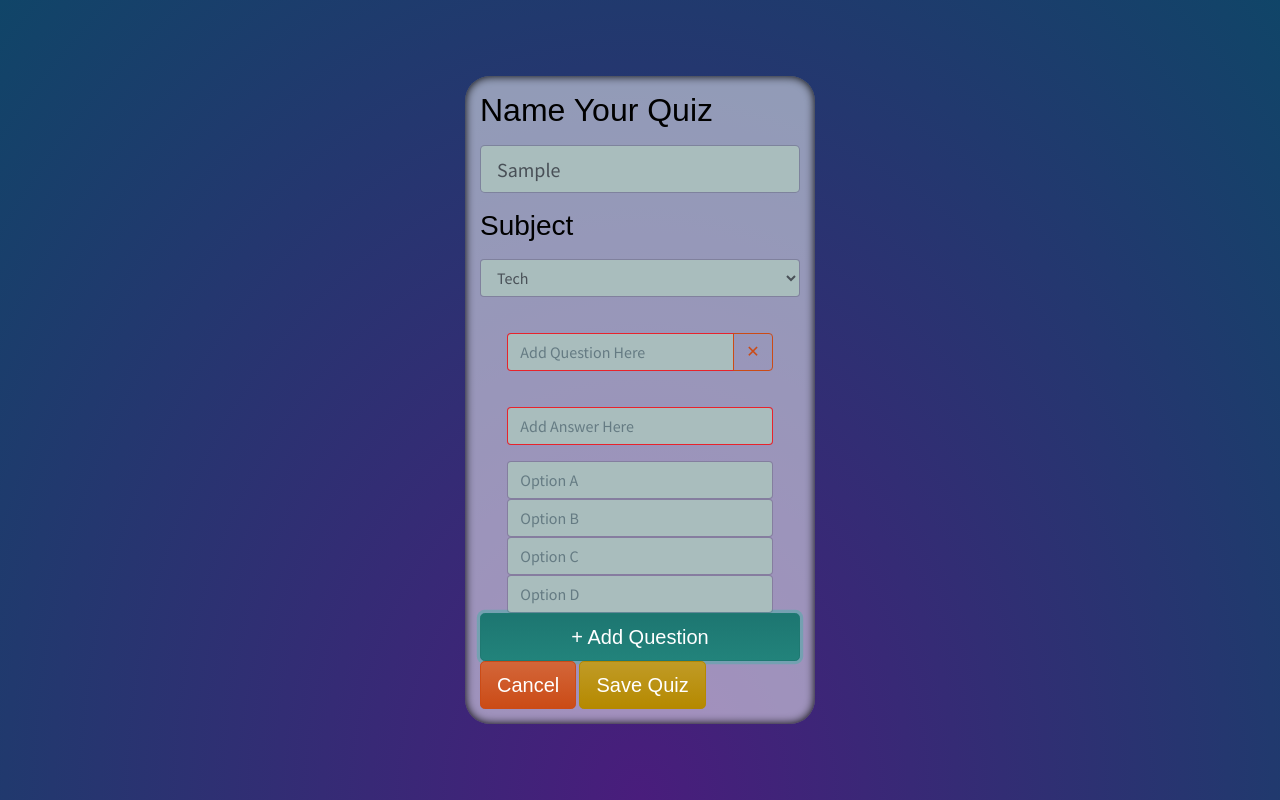
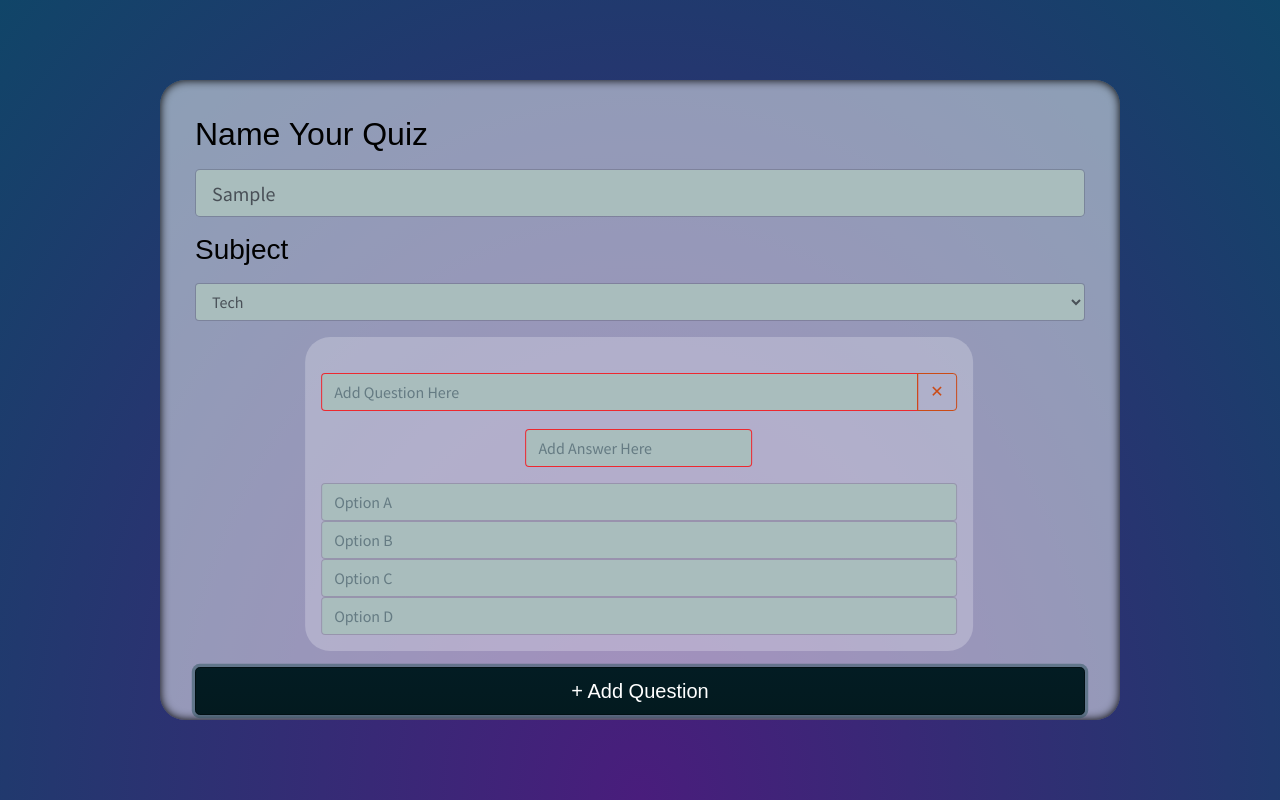
Before and after one commit to Darrellfr3/Quiznode, a React (Create React App) app in the folder client/: page /createQuiz in a window 1280 px wide. Both pictures are taken after typing "Sample" into the empty fields and a click on the button "+ Add Question". Built offline with nearby package versions, Linux system fonts and the light colour scheme; a web font is replaced by a local one.

Commit message:
create quiz styling

```diff
--- a/client/public/index.html
+++ b/client/public/index.html
@@ -8,7 +8,7 @@
   <link rel="manifest" href="%PUBLIC_URL%/manifest.json">
   <link rel="shortcut icon" href="%PUBLIC_URL%/favicon.ico">
   <link rel="stylesheet" href="https://cdnjs.cloudflare.com/ajax/libs/bootswatch/4.0.0/journal/bootstrap.min.css" />
-  <title>React Reading List</title>
+  <title>Quiznode</title>
 </head>
 
 <body>
--- a/client/src/components/CreateContainer/Question.css
+++ b/client/src/components/CreateContainer/Question.css
@@ -1,15 +1,20 @@
+body {
+
+}
+
 .mb-3 .qInput {
     border: 1px solid rgba(255, 0, 0, 0.767);
 }
 
 .mb-3 {
   margin-top: 20px;
+  opacity: 1;
 }
 
 .questionForm {
-  width: 350px !important;
+  width: 75% !important;
       position: fixed;
-      padding: 15px;
+      padding: 35px;
       top: 50%;
       left: 50%;
       /* bring your own prefixes */
@@ -19,21 +24,36 @@
       -moz-box-shadow:    inset 0 0 10px #000000;
    -webkit-box-shadow: inset 0 0 10px #000000;
    box-shadow:         inset 0 0 10px #000000;
+   max-height: 80%;
+   overflow: scroll;
+   overflow-x:hidden;
+   scrollbar-color: transparent;
 }
 
+::-webkit-scrollbar {
+  display: none;
+  }
+
 .newQuestion {
-  display:grid;
-  align-items: center;
-  justify-content: center;
+  margin: 0px 10px 16px 10px;
+  width: 75%;
+  transform: translate(15%, 0%);
+  display:inline-flex;
+  flex-direction:column;
+  align-items:center;
+  justify-content:space-between;
+  /* background-color:rgba(255, 255, 255, 0.199); */
+  background-color:rgba(248, 248, 255, 0.247);
+  padding: 1rem;
+  border-radius: 25px;
 }
-/* class="form-control" */
 
 .form-control-menu {
   transition: filter 200ms !important;
 }
 
 .form-control-menu:hover {
-  filter: brightness(1.2);
+  filter: brightness(1.1);
 }
 
 .dropdown {
@@ -41,3 +61,34 @@
   position: absolute !important;
   color: red !important;
 }
+
+#correctAnswer {
+  margin-top: -18px;
+}
+
+.allInputs {
+  transition: filter 200ms !important;
+}
+
+.allInputs:hover {
+  filter: brightness(1.1);
+}
+
+.qInput {
+  transition: filter 200ms !important;
+}
+
+.qInput:hover {
+  filter: brightness(1.1);
+}
+
+.addQuestionBtn {
+  margin-bottom: 1rem;
+}
+
+.questionForm .saveBtns {
+  display: inline-flex;
+  justify-content:space-around;
+  align-items: center;
+  /* margin-left: 50%; */
+}
--- a/client/src/components/CreateContainer/QuestionForm.js
+++ b/client/src/components/CreateContainer/QuestionForm.js
@@ -32,7 +32,6 @@ const Question = (props) => {
                             >&#x2715;</Button>
                         </InputGroup.Append>
                     </InputGroup>
-
                     <Form.Group controlId="correctAnswer" className="mb-3">
                         <Form.Control
                             type="input"
@@ -48,24 +47,28 @@ const Question = (props) => {
                         <FormControl aria-label="Text input for Option A"
                             placeholder="Option A"
                             name="choiceA"
+                            className="allInputs"
                             value={props.question.choiceA}
                             onChange={event => props.handleQuestionInputChange(event, props.index)}/>
                     </InputGroup><InputGroup>
                         <FormControl aria-label="Text input for Option B"
                             placeholder="Option B"
                             name="choiceB"
+                            className="allInputs"
                             value={props.question.choiceB}
                             onChange={event => props.handleQuestionInputChange(event, props.index)}/>
                     </InputGroup><InputGroup>
                         <FormControl aria-label="Text input for Option C"
                             placeholder="Option C"
                             name="choiceC"
+                            className="allInputs"
                             value={props.question.choiceC}
                             onChange={event => props.handleQuestionInputChange(event, props.index)}/>
                     </InputGroup><InputGroup>
                         <FormControl aria-label="Text input for Option D"
                             placeholder="Option D"
                             name="choiceD"
+                            className="allInputs"
                             value={props.question.choiceD}
                             onChange={event => props.handleQuestionInputChange(event, props.index)}/>
                     </InputGroup>
--- a/client/src/components/CreateContainer/QuizForm.js
+++ b/client/src/components/CreateContainer/QuizForm.js
@@ -10,8 +10,8 @@ function CreateContainer(props) {
     <>
       <Form>
         <Form.Group controlId="exampleForm.ControlInput1">
-          <Form.Label><h2>Name Your Quiz</h2></Form.Label>
-          <Form.Control size="lg" type="text" placeholder="Cool Quiz" onChange={props.handleQuizNameInputChange}/>
+          <Form.Label ><h2>Name Your Quiz</h2></Form.Label>
+          <Form.Control className="allInputs" size="lg" type="text" placeholder="Cool Quiz" onChange={props.handleQuizNameInputChange}/>
         </Form.Group>
         <Form.Group controlId="exampleForm.ControlSelect1">
           <Form.Label><h3>Subject</h3></Form.Label>
--- a/client/src/components/CreateContainer/SaveButtons.js
+++ b/client/src/components/CreateContainer/SaveButtons.js
@@ -1,13 +1,14 @@
 import React from 'react';
 import { Button } from 'react-bootstrap';
+import './Question.css';
 
 function CreateButtons(props) {
     return (
         <>
-            <Button variant="warning" size="lg" href="/">
+            <Button variant="warning" size="lg" href="/" className="saveBtns">
                 Cancel
             </Button>{' '}
-            <Button variant="primary" size="lg" onClick={props.submitQuiz}>
+            <Button variant="success" size="lg" onClick={props.submitQuiz} className="saveBtns">
                 Save Quiz
             </Button>
         </>
--- a/client/src/pages/CreateQuiz.js
+++ b/client/src/pages/CreateQuiz.js
@@ -5,6 +5,7 @@ import QuizForm from '../components/CreateContainer/QuizForm';
 import QuestionForm from '../components/CreateContainer/QuestionForm';
 import { useStateContext } from '../utils/GlobalState';
 import API from '../utils/API';
+import '../components/CreateContainer/Question.css';
 
 // class CreateQuiz extends Component {
 const CreateQuiz = () => {
@@ -78,6 +79,7 @@ const CreateQuiz = () => {
                 {
                     newQuestions.map((question, index) => {
                         return (
+
                                 <QuestionForm
                                     key={question.id}
                                     deleteQuestion={deleteQuestion}
@@ -89,14 +91,17 @@ const CreateQuiz = () => {
                     })
                 }
                 <Button
-                    variant="success"
+                    variant="dark"
                     size="lg"
                     block
                     onClick={addQuestion}
+                    className="addQuestionBtn"
                 >
                     + Add Question
                 </Button>
-                <CreateButtons submitQuiz={submitQuiz}/>
+                <CreateButtons
+                className="saveBtns"
+                submitQuiz={submitQuiz}/>
             </div>
         )
     }
```
